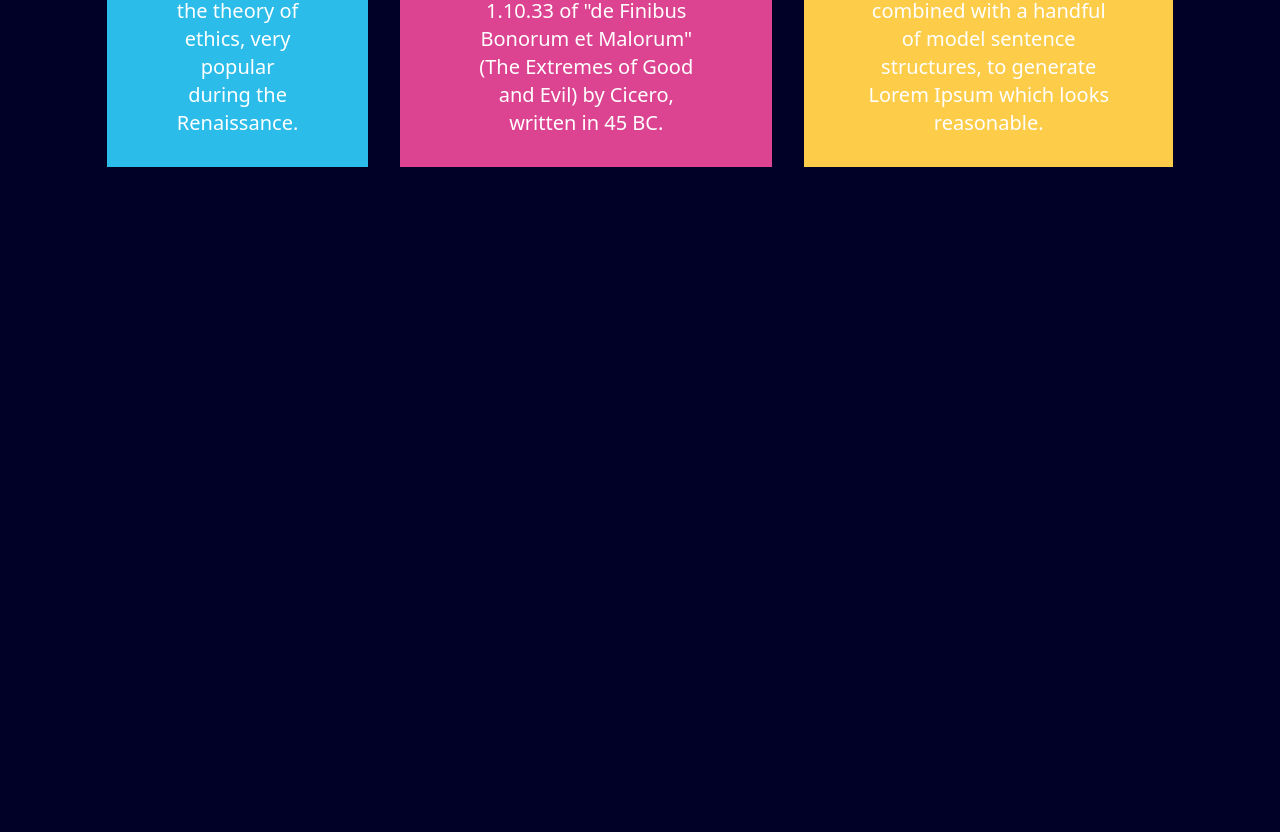
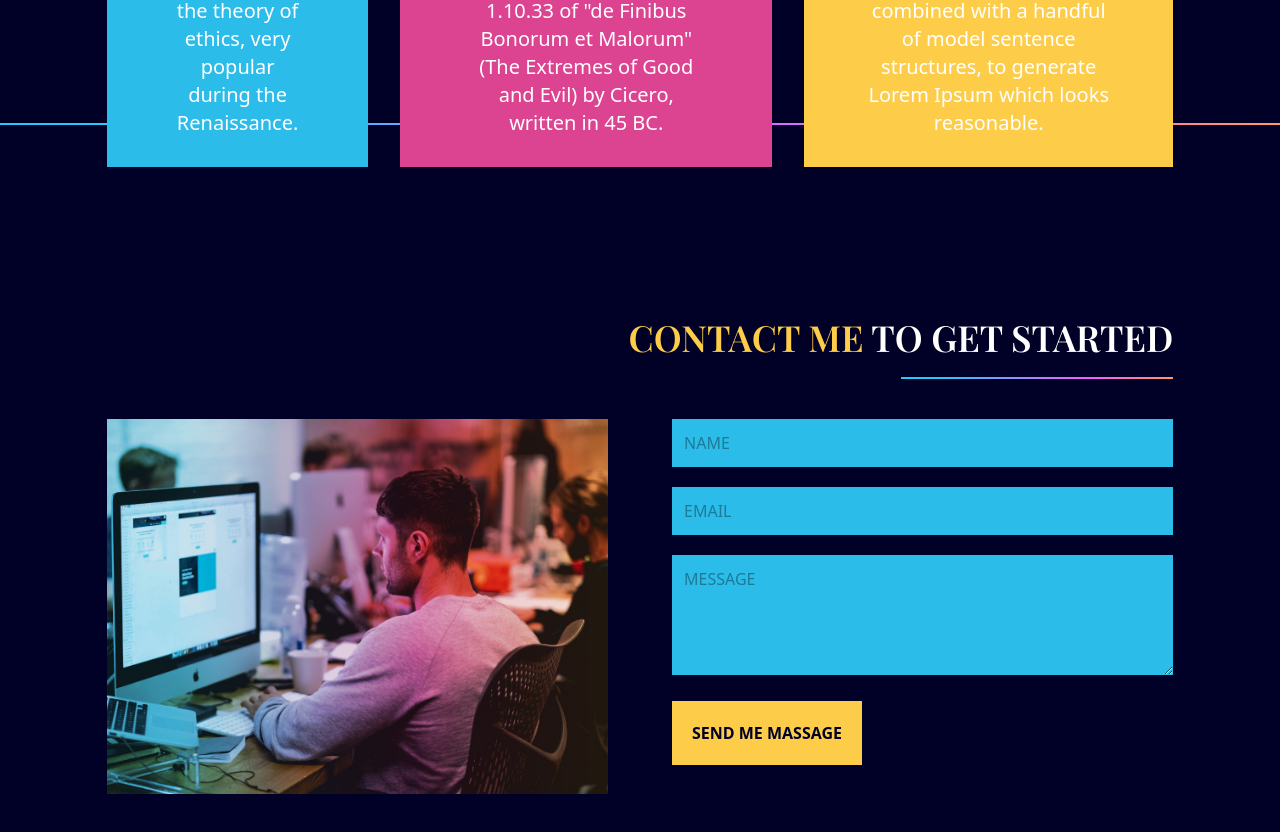
Before and after one commit to FumCode/react-portfolio-webapp, a React (Vite) app: page / in a window 1280 px wide. Shown: the part 4020-4852 px from the top of the page. Before the commit the page ends 4251 px from the top, so only its background shows below. Built offline with nearby package versions, Linux system fonts and the light colour scheme.

Commit message:
finish contacts

```diff
--- a/package.json
+++ b/package.json
@@ -16,6 +16,7 @@
     "react": "^18.2.0",
     "react-anchor-link-smooth-scroll": "^1.0.12",
     "react-dom": "^18.2.0",
+    "react-hook-form": "^7.47.0",
     "react-router-dom": "^6.17.0"
   },
   "devDependencies": {
--- a/src/App.jsx
+++ b/src/App.jsx
@@ -4,8 +4,8 @@
 import MySkills from "./scenes/MySkills";
 import LineGradient from "./components/LineGradient";
 import Projects from "./scenes/Projects";
-// import Contact from "./scenes/Contact";
-// import Footer from "./scenes/Footer";
+import Contact from "./scenes/Contact";
+import Footer from "./scenes/Footer";
 import useMediaQuery from "./hooks/useMediaQuery";
 import { useEffect, useState } from "react";
 import Testimonials from "./scenes/Testimonials";
@@ -80,17 +80,17 @@
                     <Testimonials />
             {/*    </motion.div>*/}
             </div>
-            {/*<LineGradient />*/}
-            {/*<div className="w-5/6 mx-auto md:h-full">*/}
+            <LineGradient />
+            <div className="w-5/6 mx-auto md:h-full">
             {/*    <motion.div*/}
             {/*        margin="0 0 -200px 0"*/}
             {/*        amount="all"*/}
             {/*        onViewportEnter={() => setSelectedPage("contact")}*/}
             {/*    >*/}
-            {/*        <Contact />*/}
+                    <Contact />
             {/*    </motion.div>*/}
-            {/*</div>*/}
-            {/*<Footer />*/}
+            </div>
+            <Footer />
         </div>
     );
 }
--- /dev/null
+++ b/src/scenes/Contact.jsx
@@ -0,0 +1,137 @@
+import LineGradient from "../components/LineGradient";
+import { useForm } from 'react-hook-form';
+import { motion} from "framer-motion";
+
+const Contact = () => {
+    const {
+        register,
+        trigger,
+        formState: {errors}
+    } = useForm();
+
+    const onSubmit = async (e) => {
+        const isValid = await trigger();
+        if(!isValid) {
+            e.preventDefault();
+        }
+    }
+
+    return (
+        <section id='contact' className='py-48'>
+        {/*HEADINGS*/}
+            <motion.div
+                className='flex justify-end w-full '
+                initial="hidden"
+                whileInView="visible"
+                viewport={{ once: true, amount: 0.5 }}
+                transition={{ duration: 0.5 }}
+                variants={{
+                    hidden: { opacity: 0, x: -50 },
+                    visible: { opacity: 1, x: 0 },
+                }}
+            >
+                <div>
+                    <p className="font-playfair font-semibold text-4xl">
+                       <span className='text-yellow'>CONTACT ME</span>  TO GET STARTED
+                    </p>
+                    <div className='flex md:justify-end my-5'>
+                    <LineGradient width="w-1/2" />
+                    </div>
+                </div>
+            </motion.div>
+        {/*FORM & IMG*/}
+            <div className='md:flex md:justify-between gap-16 mt-5 '>
+                <motion.div
+                    className='basis-1/2 flex justify-center'
+                    initial="hidden"
+                    whileInView="visible"
+                    viewport={{ once: true, amount: 0.5 }}
+                    transition={{ duration: 0.5 }}
+                    variants={{
+                        hidden: { opacity: 0, y: 50 },
+                        visible: { opacity: 1, y: 0 },
+                    }}
+                >
+                    <img src="../assets/contact-image.jpeg" alt="contact"/>
+                </motion.div>
+
+                <motion.div
+                    className='basis-1/2 mt-10 md:mt-0'
+                    initial="hidden"
+                    whileInView="visible"
+                    viewport={{ once: true, amount: 0.5 }}
+                    transition={{ delay: 0.2, duration: 0.5 }}
+                    variants={{
+                        hidden: { opacity: 0, y: 50 },
+                        visible: { opacity: 1, y: 0 },
+                    }}
+                >
+                    <form
+                        target='_blank'
+                        onSubmit={onSubmit}
+                        action="https://formsubmit.co/bashdev@email.com"
+                        method='POST'
+                    >
+                        <input
+                        className='w-full bg-blue font-samibold placeholder-opaque-black p-3'
+                        type='text'
+                        placeholder='NAME'
+                        {...register('name', {
+                            required: true,
+                            maxLength: 100,
+                        })}
+                        />
+                        {errors.name && (
+                            <p className='text-red mt-1'>
+                                {errors.name.type === 'required' && 'This field is required'}
+                                {errors.name.type === 'maxLength' && 'MAx length is 100 char.'}
+                            </p>
+                        )}
+                        <input
+                            className='w-full bg-blue font-samibold placeholder-opaque-black p-3 mt-5'
+                            type='text'
+                            placeholder='EMAIL'
+                            {...register('email', {
+                                required: true,
+                                pattern: /^[A-Z0-9._%+-]+@[A-Z0-9.-]+\.[A-Z]{2,}$/i,
+                            })}
+                        />
+                        {errors.email && (
+                            <p className='text-red mt-1'>
+                                {errors.email.type === 'required' && 'This field is required'}
+                                {errors.email.type === 'pattern' && 'Invalid email address'}
+                            </p>
+                        )}
+
+                        <textarea
+                            className='w-full bg-blue font-samibold placeholder-opaque-black p-3 mt-5'
+
+                            placeholder='MESSAGE'
+                            rows='4'
+                            cols='50'
+                            {...register('massage', {
+                                required: true,
+                                maxLength: 2000
+                            })}
+                        />
+                        {errors.massage && (
+                            <p className='text-red mt-1'>
+                                {errors.massage.type === 'required' && 'This field is required.'}
+                                {errors.massage.type === 'maxLength' && 'Max length 2000 char.'}
+                            </p>
+                        )}
+
+                        <button
+                        type='submit'
+                        className='p-5 bg-yellow font-semibold text-deep-blue mt-5 hover:bg-red
+                        hover:text-white transition duration-500'
+                        >
+                            SEND ME MASSAGE
+                        </button>
+                    </form>
+                </motion.div>
+            </div>
+        </section>
+    )
+}
+export default Contact
```
Also changed, not shown: 2 other files (tests, documents, lock files or other folders).
